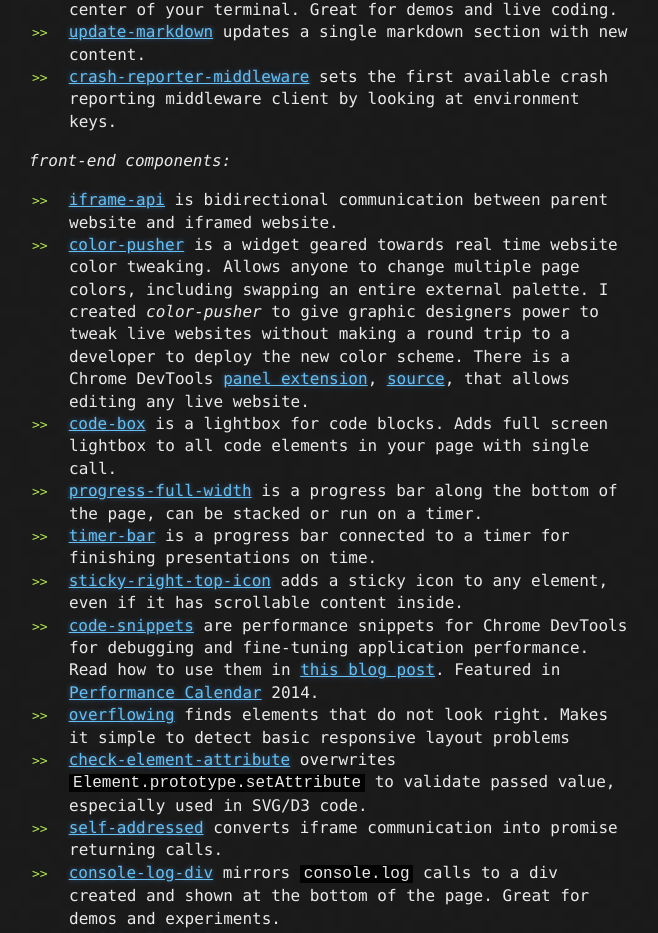
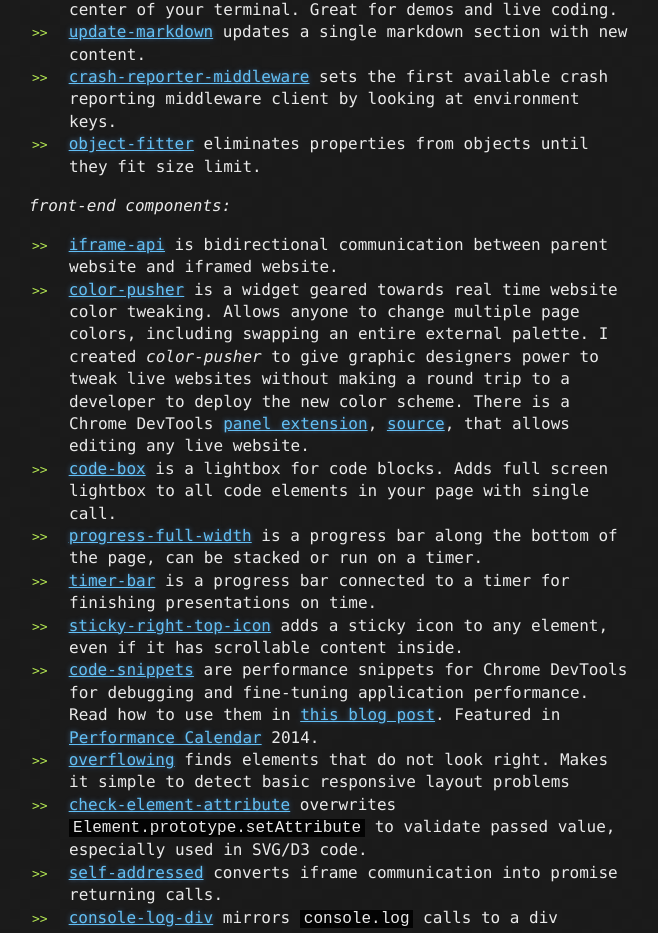
Before and after one commit to bahmutov/bahmutov.github.io, a plain HTML site: page index.html in a window 1280 px wide. Shown: the part 7392-8325 px from the top of the page, without its empty margins (311-969 px from the left). Drawn offline with Linux system fonts and the light colour scheme.

Commit message:
added link to object-fitter

```diff
--- a/index.html
+++ b/index.html
@@ -309,6 +309,7 @@
 <li><a href="https://github.com/bahmutov/center-code">center-code</a> shows syntax-highlighted file contents in the center of your terminal. Great for demos and live coding.</li>
 <li><a href="https://github.com/bahmutov/update-markdown">update-markdown</a> updates a single markdown section with new content.</li>
 <li><a href="https://github.com/bahmutov/crash-reporter-middleware">crash-reporter-middleware</a> sets the first available crash reporting middleware client by looking at environment keys.</li>
+<li><a href="https://github.com/bahmutov/object-fitter">object-fitter</a> eliminates properties from objects until they fit size limit.</li>
 </ul>
 
 <em>front-end components:</em>
```
